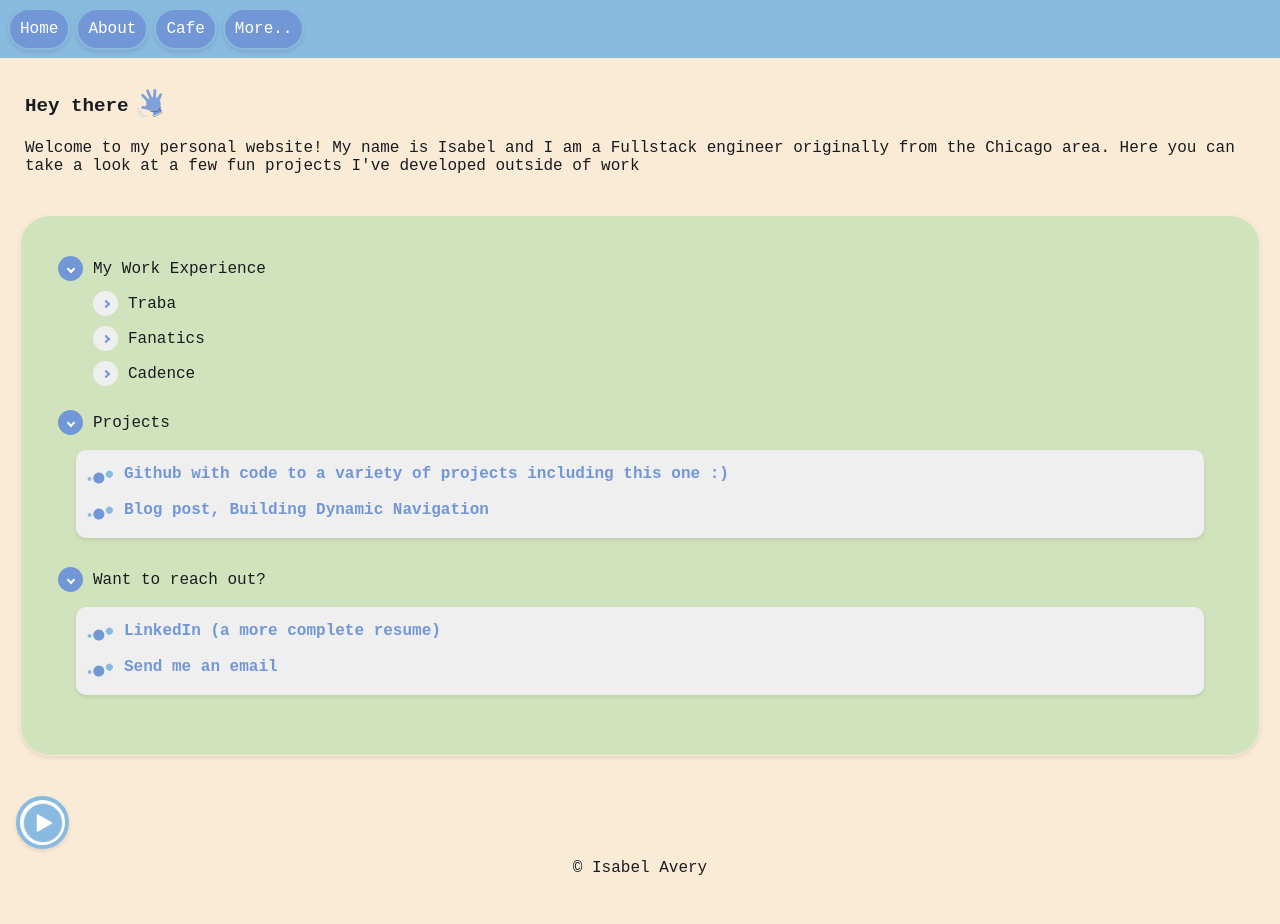
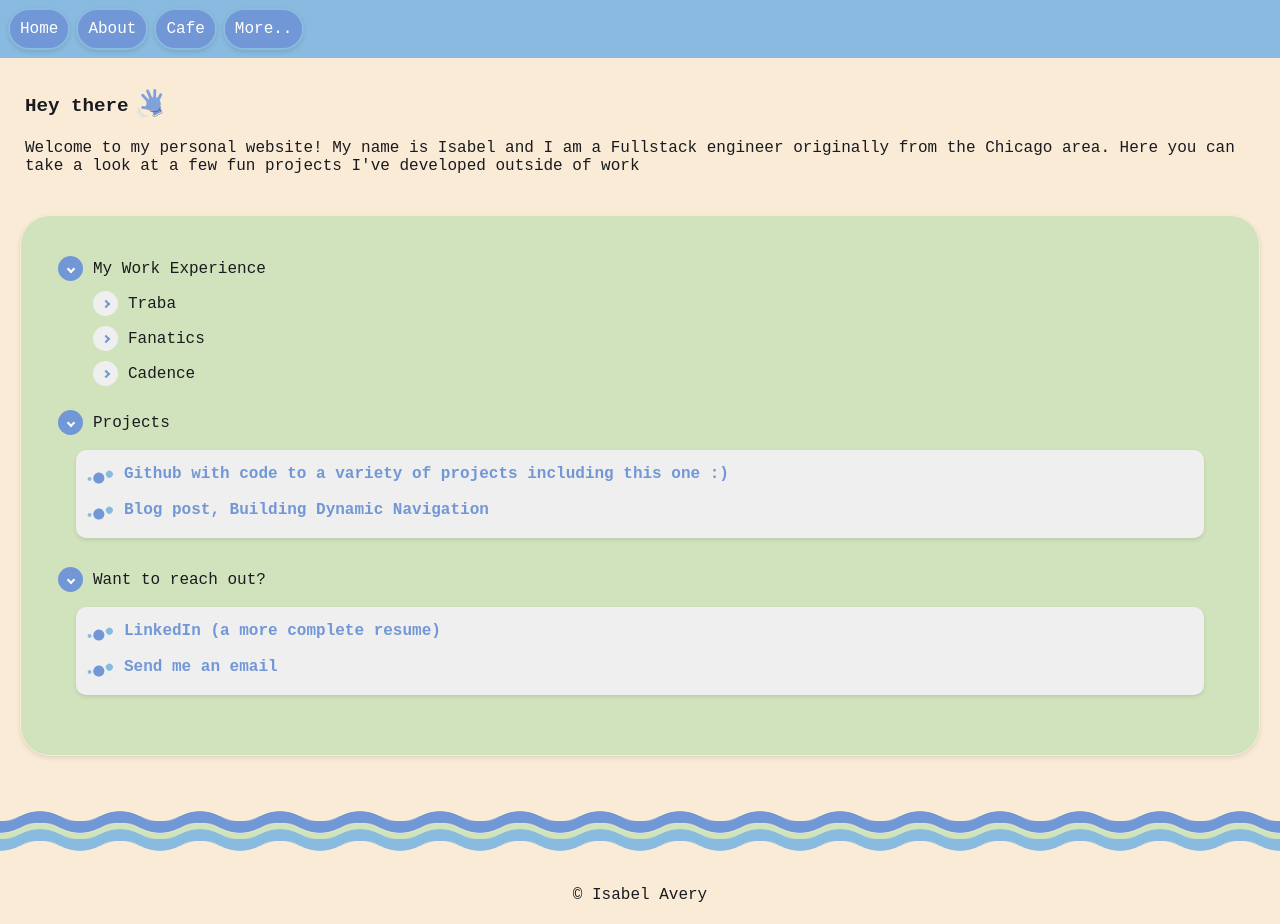
Before and after one commit to isabelmavery/portfolio, a React (Vite) app in the folder client/: page / in a window 1280 px wide. Before the commit the page ends 897 px from the top, so only its background shows below. Built offline with nearby package versions, Linux system fonts and the light colour scheme; no server answers.

Commit message:
feat: add cute divider

```diff
--- a/client/src/App/App.jsx
+++ b/client/src/App/App.jsx
@@ -9,6 +9,8 @@ import About from "../About/About";
 import MusicPlayer from "../MusicPlayer/MusicPlayer";
 import ForFun from "../Pages/ForFun";
 import CoffeeShop from "../CoffeeShop/CoffeeShop";
+import Divider from "../Divider/Divider";
+import MultiColorDivider from "../Divider/MultiColorDivider";
 
 export default function App() {
   return (
@@ -38,7 +40,8 @@ export default function App() {
       </div>
 
       <div className="bottom-bar">
-        <MusicPlayer />
+        <MultiColorDivider />
+        {/* <MusicPlayer /> */}
         <Footer />
       </div>
     </Router>
--- a/client/src/App/Footer.jsx
+++ b/client/src/App/Footer.jsx
@@ -1,12 +1,15 @@
 export default function Footer(props) {
   return (
-        <footer style={{
+    <footer
+      style={{
         display: "flex",
         width: "100%",
         alignItems: "center",
-            justifyContent:"center"
-        }}>
+        justifyContent: "center",
+        marginTop: 20,
+      }}
+    >
       &copy; Isabel Avery
     </footer>
-    )
+  );
 }
--- /dev/null
+++ b/client/src/Divider/Divider.css
@@ -0,0 +1,17 @@
+/* Credit https://css-generators.com/wavy-shapes/ */
+
+.divider {
+  width: 100%;
+  height: 52px;
+  background-color: var(--pretty-purple);
+  --mask: radial-gradient(42.06px at 50% 57px, #000 99%, #0000 101%)
+      calc(50% - 40px) 0/80px 51% repeat-x,
+    radial-gradient(42.06px at 50% -37px, #0000 99%, #000 101%) 50% 20px/80px
+      calc(51% - 20px) repeat-x,
+    radial-gradient(42.06px at 50% calc(100% - 57px), #000 99%, #0000 101%) 50%
+      100%/80px 51% repeat-x,
+    radial-gradient(42.06px at 50% calc(100% + 37px), #0000 99%, #000 101%)
+      calc(50% - 40px) calc(100% - 20px) / 80px calc(51% - 20px) repeat-x;
+  -webkit-mask: var(--mask);
+  mask: var(--mask);
+}
--- /dev/null
+++ b/client/src/Divider/Divider.tsx
@@ -0,0 +1,7 @@
+import React from "react";
+import "./Divider.css";
+
+export default function Divider(props: { style?: React.CSSProperties }) {
+  const { style } = props;
+  return <div className="divider" style={style}></div>;
+}
--- /dev/null
+++ b/client/src/Divider/MultiColorDivider.css
@@ -0,0 +1,17 @@
+@keyframes flow {
+  0% {
+    margin-left: -1600px;
+  }
+  100% {
+    margin-left: 0;
+  }
+}
+
+.multi-divider {
+  animation: flow 10s cubic-bezier(0.36, 0.45, 0.63, 0.53) infinite;
+  animation-fill-mode: forwards;
+  animation-play-state: paused;
+}
+.multi-divider:hover {
+  animation-play-state: running;
+}
--- /dev/null
+++ b/client/src/Divider/MultiColorDivider.tsx
@@ -0,0 +1,16 @@
+import Divider from "./Divider";
+import "./MultiColorDivider.css";
+
+export default function MultiColorDivider() {
+  return (
+    <div className="multi-divider">
+      <Divider />
+      <Divider
+        style={{ marginTop: -40, backgroundColor: "var(--pretty-green)" }}
+      />
+      <Divider
+        style={{ marginTop: -46, backgroundColor: "var(--pretty-blue)" }}
+      />
+    </div>
+  );
+}
```
Lines whose indentation alone changed are shown as unchanged.
